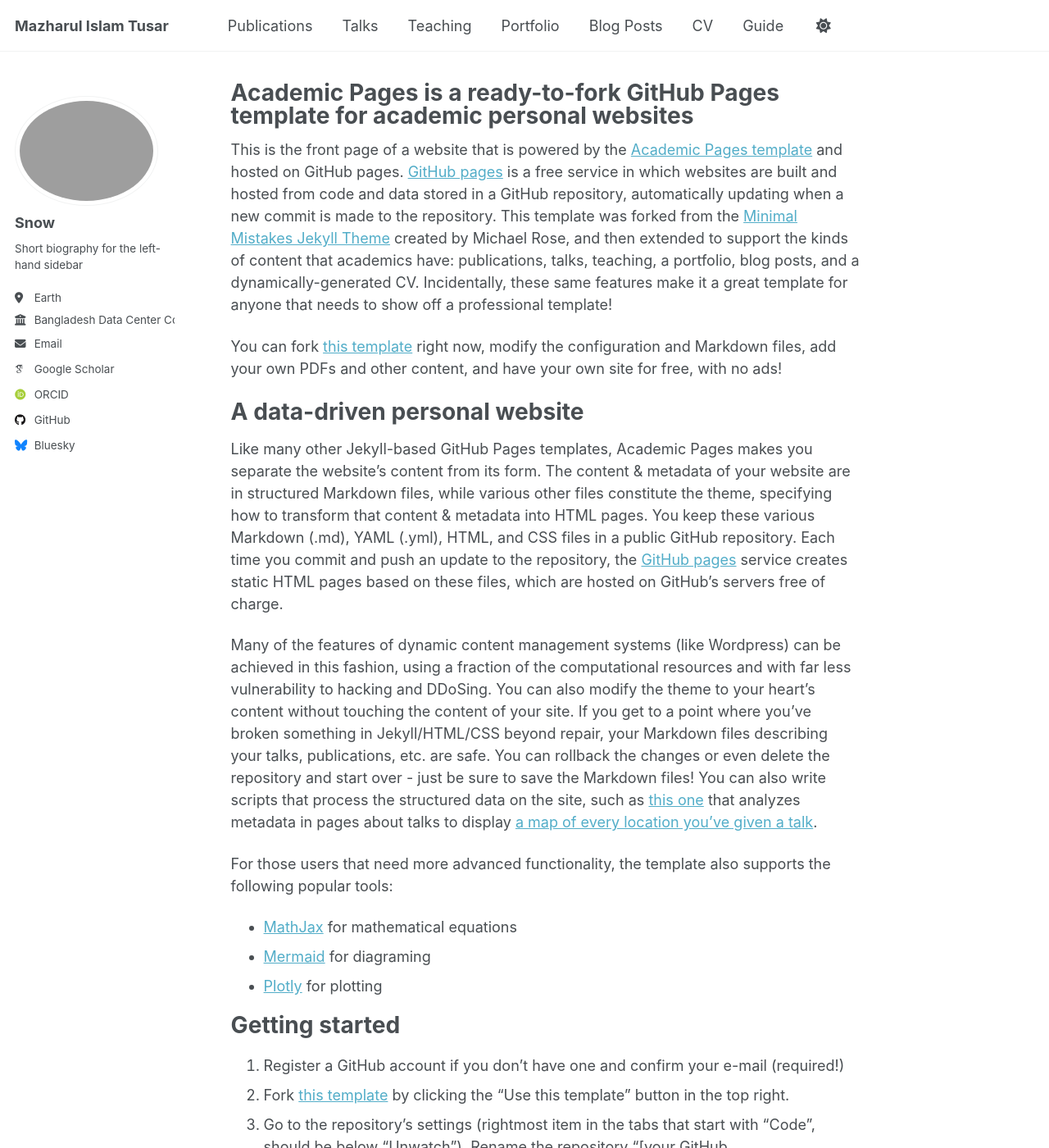
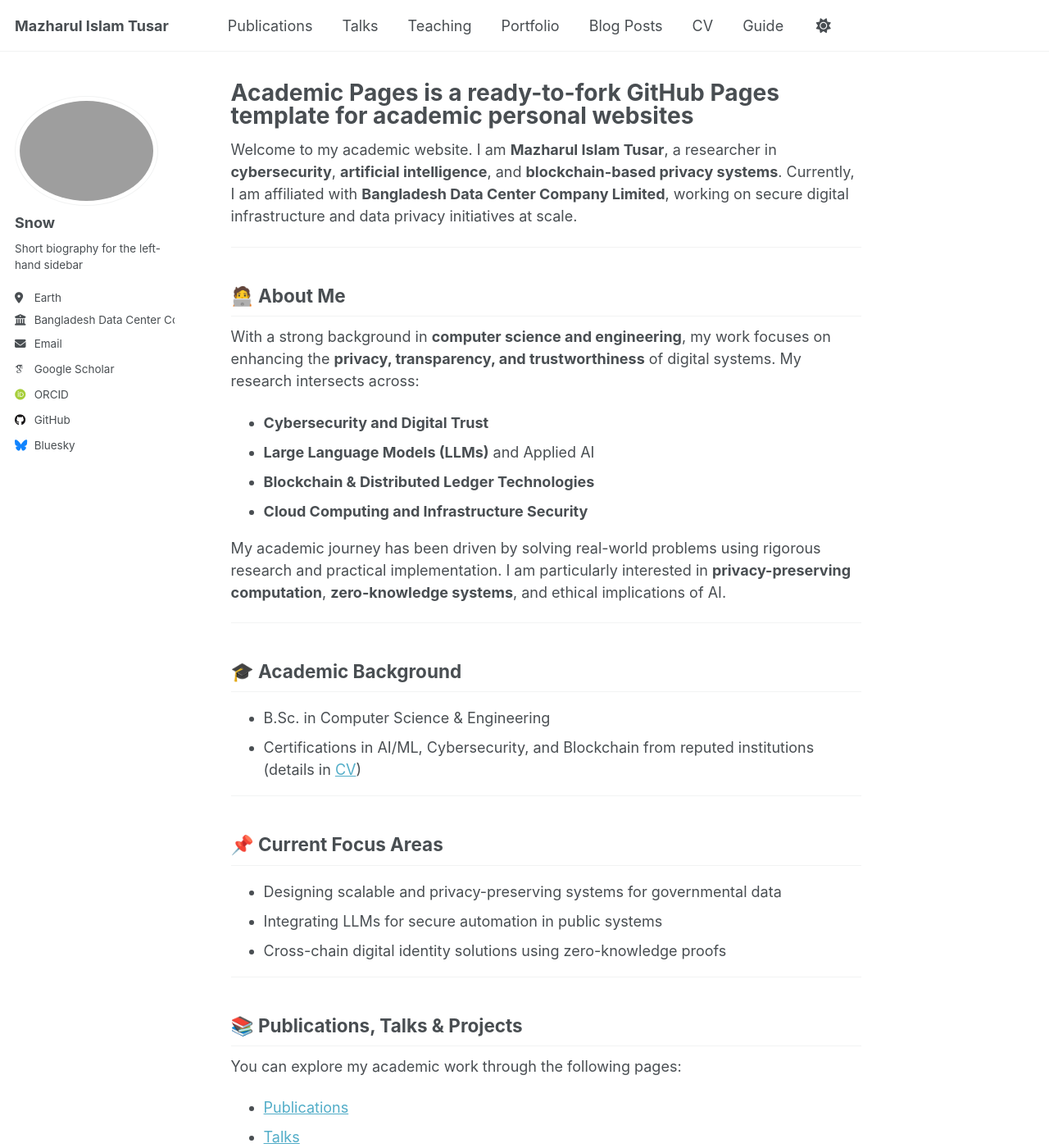
Before and after one commit to mazharsnow/mazharsnow.github.io, a Jekyll site: the page built from _pages/about.md, in a window 1280 px wide and 1400 px high. Shown: the whole window at 82% size. Built offline with Jekyll 4.4.1, drawn with Linux system fonts in a browser that asks for light colours; some web fonts are replaced; a script that is not in the unit is left out; some of the changed text lies outside the part shown.

Commit message:
Updated About Page

```diff
--- a/_pages/about.md
+++ b/_pages/about.md
@@ -7,50 +7,58 @@ redirect_from:
   - /about.html
 ---
 
-This is the front page of a website that is powered by the [Academic Pages template](https://github.com/academicpages/academicpages.github.io) and hosted on GitHub pages. [GitHub pages](https://pages.github.com) is a free service in which websites are built and hosted from code and data stored in a GitHub repository, automatically updating when a new commit is made to the repository. This template was forked from the [Minimal Mistakes Jekyll Theme](https://mmistakes.github.io/minimal-mistakes/) created by Michael Rose, and then extended to support the kinds of content that academics have: publications, talks, teaching, a portfolio, blog posts, and a dynamically-generated CV. Incidentally, these same features make it a great template for anyone that needs to show off a professional template!
 
- You can fork [this template](https://github.com/academicpages/academicpages.github.io) right now, modify the configuration and Markdown files, add your own PDFs and other content, and have your own site for free, with no ads!
+Welcome to my academic website. I am **Mazharul Islam Tusar**, a researcher in **cybersecurity**, **artificial intelligence**, and **blockchain-based privacy systems**. Currently, I am affiliated with **Bangladesh Data Center Company Limited**, working on secure digital infrastructure and data privacy initiatives at scale.
 
-A data-driven personal website
-======
-Like many other Jekyll-based GitHub Pages templates, Academic Pages makes you separate the website's content from its form. The content & metadata of your website are in structured Markdown files, while various other files constitute the theme, specifying how to transform that content & metadata into HTML pages. You keep these various Markdown (.md), YAML (.yml), HTML, and CSS files in a public GitHub repository. Each time you commit and push an update to the repository, the [GitHub pages](https://pages.github.com/) service creates static HTML pages based on these files, which are hosted on GitHub's servers free of charge.
+---
 
-Many of the features of dynamic content management systems (like Wordpress) can be achieved in this fashion, using a fraction of the computational resources and with far less vulnerability to hacking and DDoSing. You can also modify the theme to your heart's content without touching the content of your site. If you get to a point where you've broken something in Jekyll/HTML/CSS beyond repair, your Markdown files describing your talks, publications, etc. are safe. You can rollback the changes or even delete the repository and start over - just be sure to save the Markdown files! You can also write scripts that process the structured data on the site, such as [this one](https://github.com/academicpages/academicpages.github.io/blob/master/talkmap.ipynb) that analyzes metadata in pages about talks to display [a map of every location you've given a talk](https://academicpages.github.io/talkmap.html).
+## 🧑‍💻 About Me
 
-For those users that need more advanced functionality, the template also supports the following popular tools:
-- [MathJax](https://www.mathjax.org/) for mathematical equations
-- [Mermaid](https://mermaid.js.org/) for diagraming
-- [Plotly](https://plotly.com/javascript/) for plotting
+With a strong background in **computer science and engineering**, my work focuses on enhancing the **privacy, transparency, and trustworthiness** of digital systems. My research intersects across:
 
-Getting started
-======
-1. Register a GitHub account if you don't have one and confirm your e-mail (required!)
-1. Fork [this template](https://github.com/academicpages/academicpages.github.io) by clicking the "Use this template" button in the top right.
-1. Go to the repository's settings (rightmost item in the tabs that start with "Code", should be below "Unwatch"). Rename the repository "[your GitHub username].github.io", which will also be your website's URL.
-1. Set site-wide configuration and create content & metadata (see below -- also see [this set of diffs](http://archive.is/3TPas) showing what files were changed to set up [an example site](https://getorg-testacct.github.io) for a user with the username "getorg-testacct")
-1. Upload any files (like PDFs, .zip files, etc.) to the files/ directory. They will appear at https://[your GitHub username].github.io/files/example.pdf.
-1. Check status by going to the repository settings, in the "GitHub pages" section
+- **Cybersecurity and Digital Trust**
+- **Large Language Models (LLMs)** and Applied AI
+- **Blockchain & Distributed Ledger Technologies**
+- **Cloud Computing and Infrastructure Security**
 
-Site-wide configuration
-------
-The main configuration file for the site is in the base directory in [_config.yml](https://github.com/academicpages/academicpages.github.io/blob/master/_config.yml), which defines the content in the sidebars and other site-wide features. You will need to replace the default variables with ones about yourself and your site's github repository. The configuration file for the top menu is in [_data/navigation.yml](https://github.com/academicpages/academicpages.github.io/blob/master/_data/navigation.yml). For example, if you don't have a portfolio or blog posts, you can remove those items from that navigation.yml file to remove them from the header.
+My academic journey has been driven by solving real-world problems using rigorous research and practical implementation. I am particularly interested in **privacy-preserving computation**, **zero-knowledge systems**, and ethical implications of AI.
 
-Create content & metadata
-------
-For site content, there is one Markdown file for each type of content, which are stored in directories like _publications, _talks, _posts, _teaching, or _pages. For example, each talk is a Markdown file in the [_talks directory](https://github.com/academicpages/academicpages.github.io/tree/master/_talks). At the top of each Markdown file is structured data in YAML about the talk, which the theme will parse to do lots of cool stuff. The same structured data about a talk is used to generate the list of talks on the [Talks page](https://academicpages.github.io/talks), each [individual page](https://academicpages.github.io/talks/2012-03-01-talk-1) for specific talks, the talks section for the [CV page](https://academicpages.github.io/cv), and the [map of places you've given a talk](https://academicpages.github.io/talkmap.html) (if you run this [python file](https://github.com/academicpages/academicpages.github.io/blob/master/talkmap.py) or [Jupyter notebook](https://github.com/academicpages/academicpages.github.io/blob/master/talkmap.ipynb), which creates the HTML for the map based on the contents of the _talks directory).
+---
 
-**Markdown generator**
+## 🎓 Academic Background
 
-The repository includes [a set of Jupyter notebooks](https://github.com/academicpages/academicpages.github.io/tree/master/markdown_generator
-) that converts a CSV containing structured data about talks or presentations into individual Markdown files that will be properly formatted for the Academic Pages template. The sample CSVs in that directory are the ones I used to create my own personal website at stuartgeiger.com. My usual workflow is that I keep a spreadsheet of my publications and talks, then run the code in these notebooks to generate the Markdown files, then commit and push them to the GitHub repository.
+- B.Sc. in Computer Science & Engineering
+- Certifications in AI/ML, Cybersecurity, and Blockchain from reputed institutions (details in [CV](/cv/))
 
-How to edit your site's GitHub repository
-------
-Many people use a git client to create files on their local computer and then push them to GitHub's servers. If you are not familiar with git, you can directly edit these configuration and Markdown files directly in the github.com interface. Navigate to a file (like [this one](https://github.com/academicpages/academicpages.github.io/blob/master/_talks/2012-03-01-talk-1.md) and click the pencil icon in the top right of the content preview (to the right of the "Raw | Blame | History" buttons). You can delete a file by clicking the trashcan icon to the right of the pencil icon. You can also create new files or upload files by navigating to a directory and clicking the "Create new file" or "Upload files" buttons.
+---
 
-Example: editing a Markdown file for a talk
-![Editing a Markdown file for a talk](/images/editing-talk.png)
+## 📌 Current Focus Areas
 
-For more info
-------
-More info about configuring Academic Pages can be found in [the guide](https://academicpages.github.io/markdown/), the [growing wiki](https://github.com/academicpages/academicpages.github.io/wiki), and you can always [ask a question on GitHub](https://github.com/academicpages/academicpages.github.io/discussions). The [guides for the Minimal Mistakes theme](https://mmistakes.github.io/minimal-mistakes/docs/configuration/) (which this theme was forked from) might also be helpful.
+- Designing scalable and privacy-preserving systems for governmental data
+- Integrating LLMs for secure automation in public systems
+- Cross-chain digital identity solutions using zero-knowledge proofs
+
+---
+
+## 📚 Publications, Talks & Projects
+
+You can explore my academic work through the following pages:
+- [Publications](/publications/)
+- [Talks](/talks/)
+- [Teaching](/teaching/)
+- [Portfolio](/portfolio/)
+- [Curriculum Vitae (CV)](/files/Updated_Academic_CV_Mazharul_Islam.pdf)
+
+---
+
+## 📫 Contact
+
+Feel free to reach out to me via:
+- 📧 Email: [mazharulislamtusar@gmail.com](mailto:mazharulislamtusar@gmail.com)
+- 🧑‍💼 GitHub: [mazharsnow](https://github.com/mazharsnow)
+- 🔗 ORCID: [0000-0001-6225-1487](https://orcid.org/0000-0001-6225-1487)
+- 📖 Google Scholar: [View Profile](https://scholar.google.com/citations?user=LGE4nW4AAAAJ&hl=en)
+
+---
+
+_This site is built using the [AcademicPages](https://github.com/academicpages/academicpages.github.io) template and powered by [Jekyll](https://jekyllrb.com/)._
```
